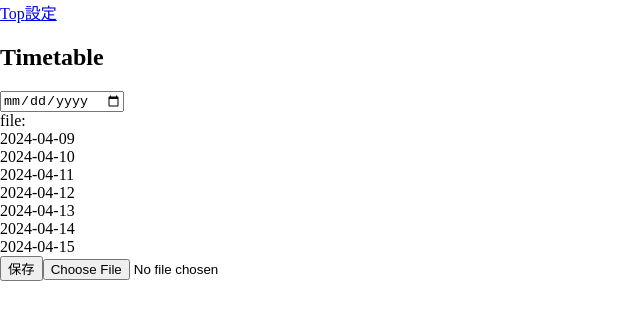
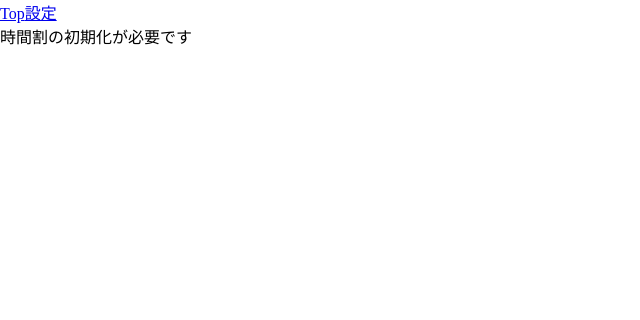
Before and after one commit to ryo4004/school-timetable, a React (Vite) app: page / in a window 1280 px wide. Shown: the top 320 px of the page, without its empty margins (0-640 px from the left). Built offline with nearby package versions, Linux system fonts and the light colour scheme.

Commit message:
初期化メッセージを追加

```diff
--- a/src/features/Timetable/Timetable.tsx
+++ b/src/features/Timetable/Timetable.tsx
@@ -1,10 +1,17 @@
 import { useState } from 'react'
 import { DateTime } from 'luxon'
 import { downloadFile } from '../../utilities/downloadFile'
+import { useTimetableStore } from '../../stores/timetable'
 
 export const Timetable = () => {
   const [startDate, setStartDate] = useState('')
   const [fileContents, setFileContents] = useState('')
+
+  const { timetable } = useTimetableStore()
+
+  if (timetable.length === 0) {
+    return <>時間割の初期化が必要です</>
+  }
 
   return (
     <>
```
